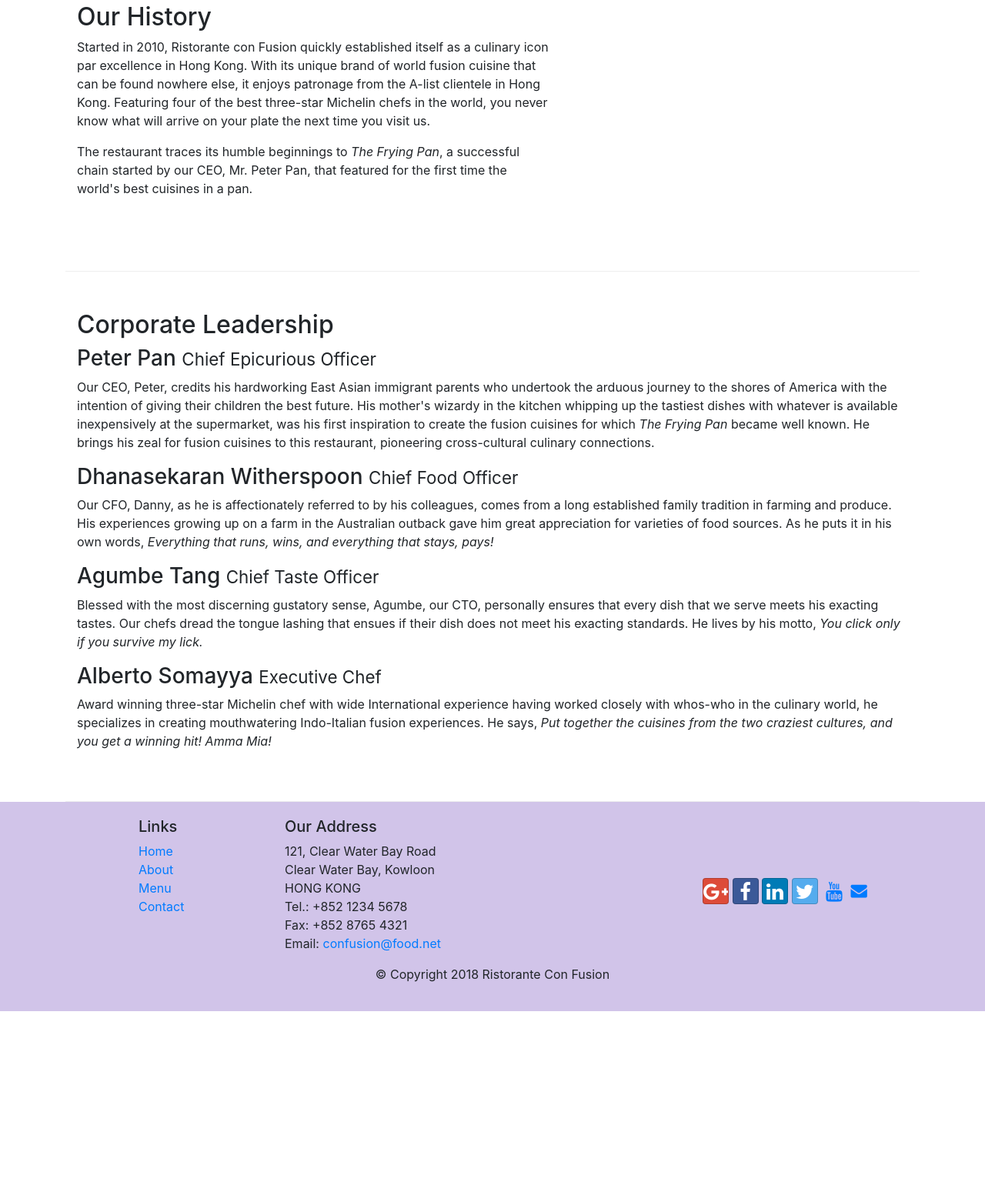
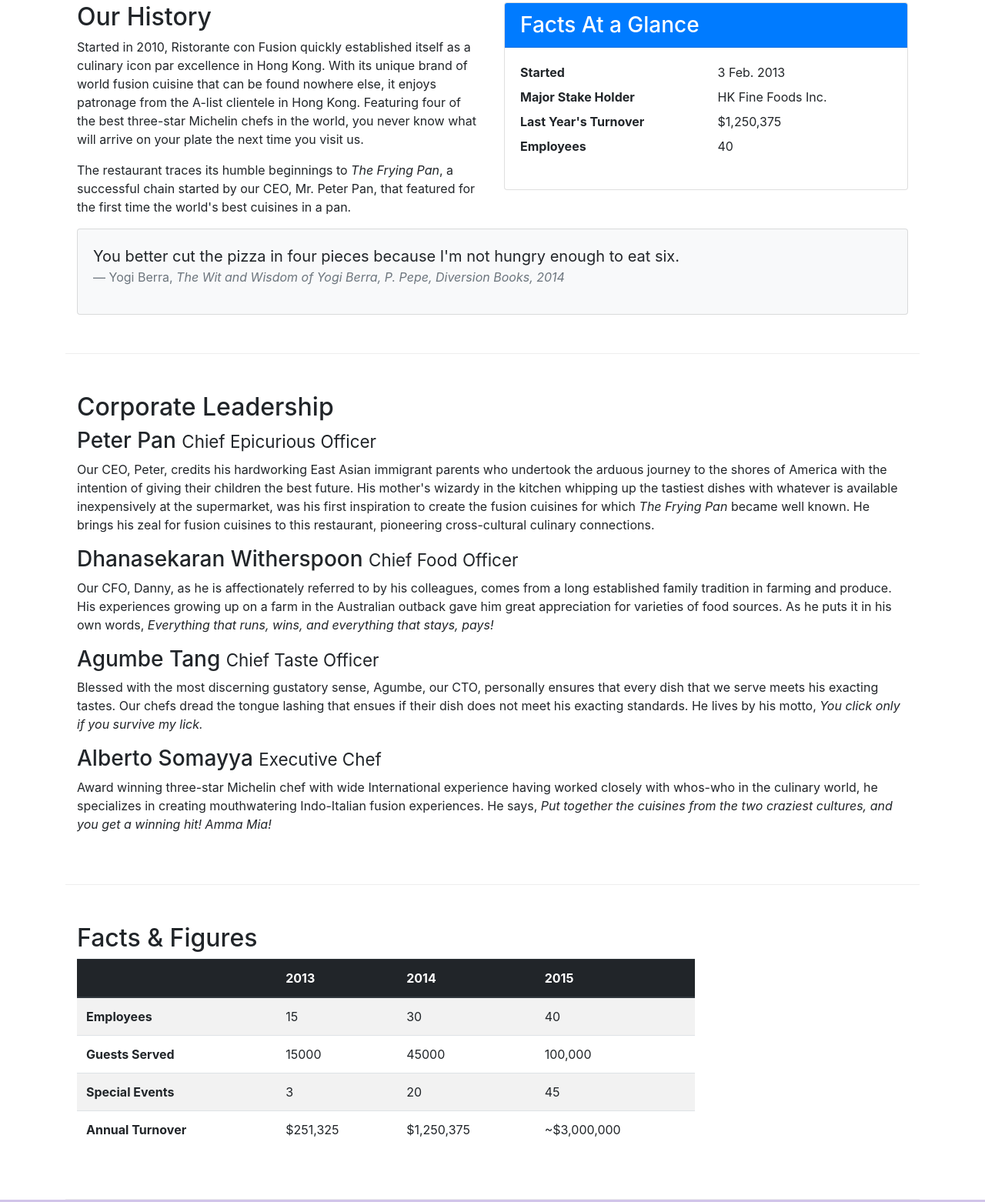
Before and after one commit to tanishksahni/conFusion-Bootstrap4-, a website: page aboutus.html in a window 1280 px wide. Shown: the part 488-2050 px from the top of the page at 77% size. Before the commit the page ends 1802 px from the top, so only its background shows below. Drawn offline with nearby package versions, Linux system fonts and the light colour scheme.

Commit message:
Tables and Cards

```diff
--- a/aboutus.html
+++ b/aboutus.html
@@ -63,12 +63,39 @@
         </div>
 
         <div class="row row-content">
-            <div class="col-12 col-sm-7">
+            <div class="col-sm-6">
                 <h2>Our History</h2>
                 <p>Started in 2010, Ristorante con Fusion quickly established itself as a culinary icon par excellence in Hong Kong. With its unique brand of world fusion cuisine that can be found nowhere else, it enjoys patronage from the A-list clientele in Hong Kong.  Featuring four of the best three-star Michelin chefs in the world, you never know what will arrive on your plate the next time you visit us.</p>
                 <p>The restaurant traces its humble beginnings to <em>The Frying Pan</em>, a successful chain started by our CEO, Mr. Peter Pan, that featured for the first time the world's best cuisines in a pan.</p>
             </div>
-            <div class="col-12 col-sm">
+            <div class="col-sm">
+                <div class="card">
+                    <h3 class="card-header bg-primary text-white">Facts At a Glance</h3>
+                    <div class="card-body">
+                        <dl class="row">
+                            <dt class="col-6">Started</dt>
+                            <dd class="col-6">3 Feb. 2013</dd>
+                            <dt class="col-6">Major Stake Holder</dt>
+                            <dd class="col-6">HK Fine Foods Inc.</dd>
+                            <dt class="col-6">Last Year's Turnover</dt>
+                            <dd class="col-6">$1,250,375</dd>
+                            <dt class="col-6">Employees</dt>
+                            <dd class="col-6">40</dd>
+                        </dl>
+                    </div>
+                </div>
+            </div>
+            <div class="col-12">
+                <div class="card card-body bg-light">
+                    <blockquote class="blockquote">
+                        <p class="mb-0">You better cut the pizza in four pieces because
+                            I'm not hungry enough to eat six.</p>
+                        <footer class="blockquote-footer">Yogi Berra,
+                            <cite title="Source Title">The Wit and Wisdom of Yogi Berra,
+                            P. Pepe, Diversion Books, 2014</cite>
+                        </footer>
+                    </blockquote>
+                </div>
             </div>
         </div>
 
@@ -84,6 +111,52 @@
                 <h3>Alberto Somayya <small>Executive Chef</small></h3>
                 <p class="d-none d-sm-block">Award winning three-star Michelin chef with wide International experience having worked closely with whos-who in the culinary world, he specializes in creating mouthwatering Indo-Italian fusion experiences. He says, <em>Put together the cuisines from the two craziest cultures, and you get a winning hit! Amma Mia!</em></p>
             </div>
+       </div>
+       <div class="row row-content">
+           <div class="col-12 col-sm-9">
+               <h2>Facts &amp; Figures</h2>
+               <div class="table-responsive">
+                <table class="table table-striped">
+                    <thead class="thead-dark">
+                        <tr>
+                            <th>&nbsp;</th>
+                            <th>2013</th>
+                            <th>2014</th>
+                            <th>2015</th>
+                        </tr>
+                    </thead>
+                    <tbody>
+                        <tr>
+                            <th>Employees</th>
+                            <td>15</td>
+                            <td>30</td>
+                            <td>40</td>
+                        </tr>
+                        <tr>
+                            <th>Guests Served</th>
+                            <td>15000</td>
+                            <td>45000</td>
+                            <td>100,000</td>
+                        </tr>
+                        <tr>
+                            <th>Special Events</th>
+                            <td>3</td>
+                            <td>20</td>
+                            <td>45</td>
+                        </tr>
+                        <tr>
+                            <th>Annual Turnover</th>
+                            <td>$251,325</td>
+                            <td>$1,250,375</td>
+                            <td>~$3,000,000</td>
+                        </tr>
+                    </tbody>
+                </table>
+            </div>
+           </div>
+           <div class="col-12  col-sm-3">
+               <!--  -->
+           </div>
        </div>
 
     </div>
```
